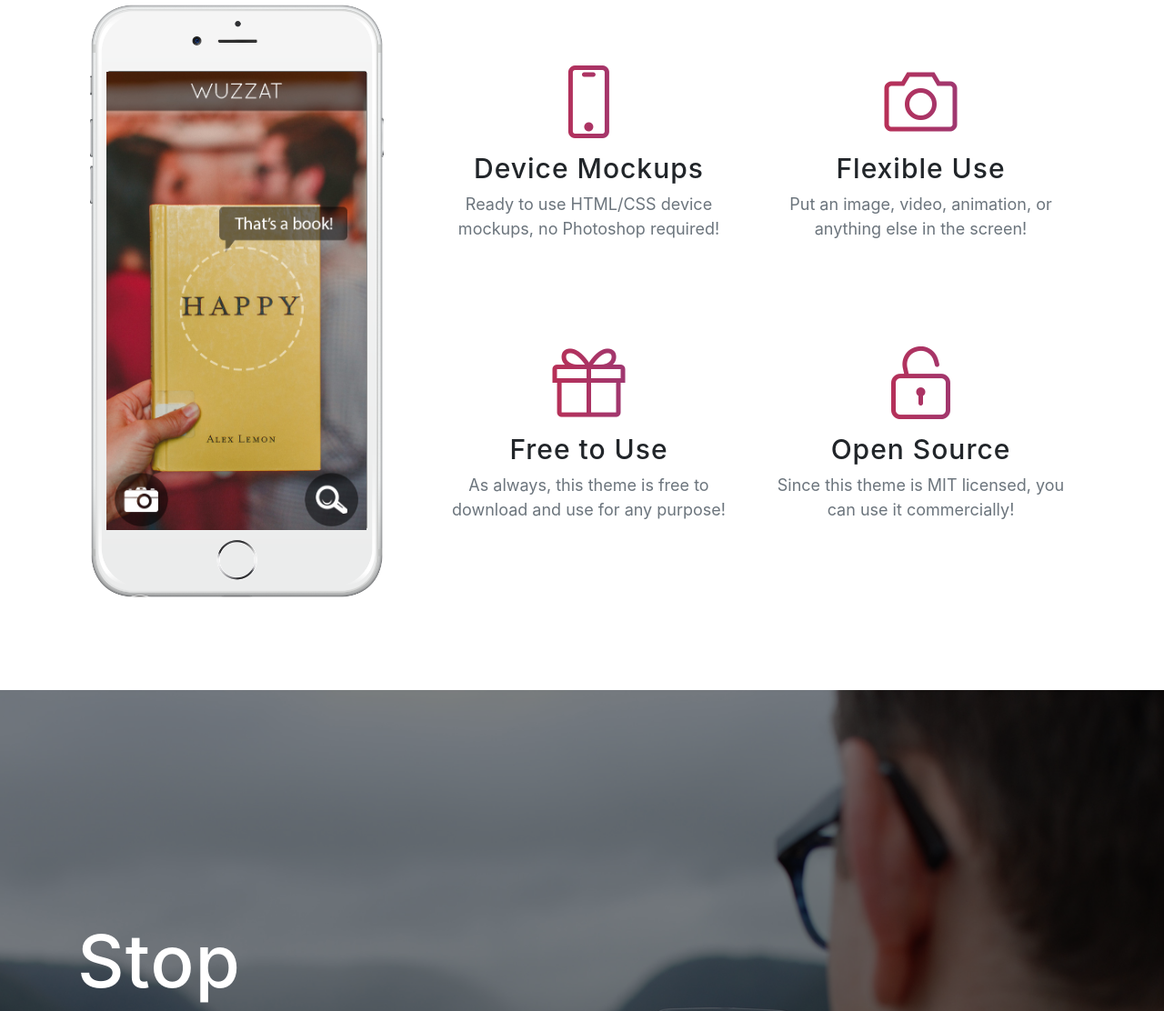
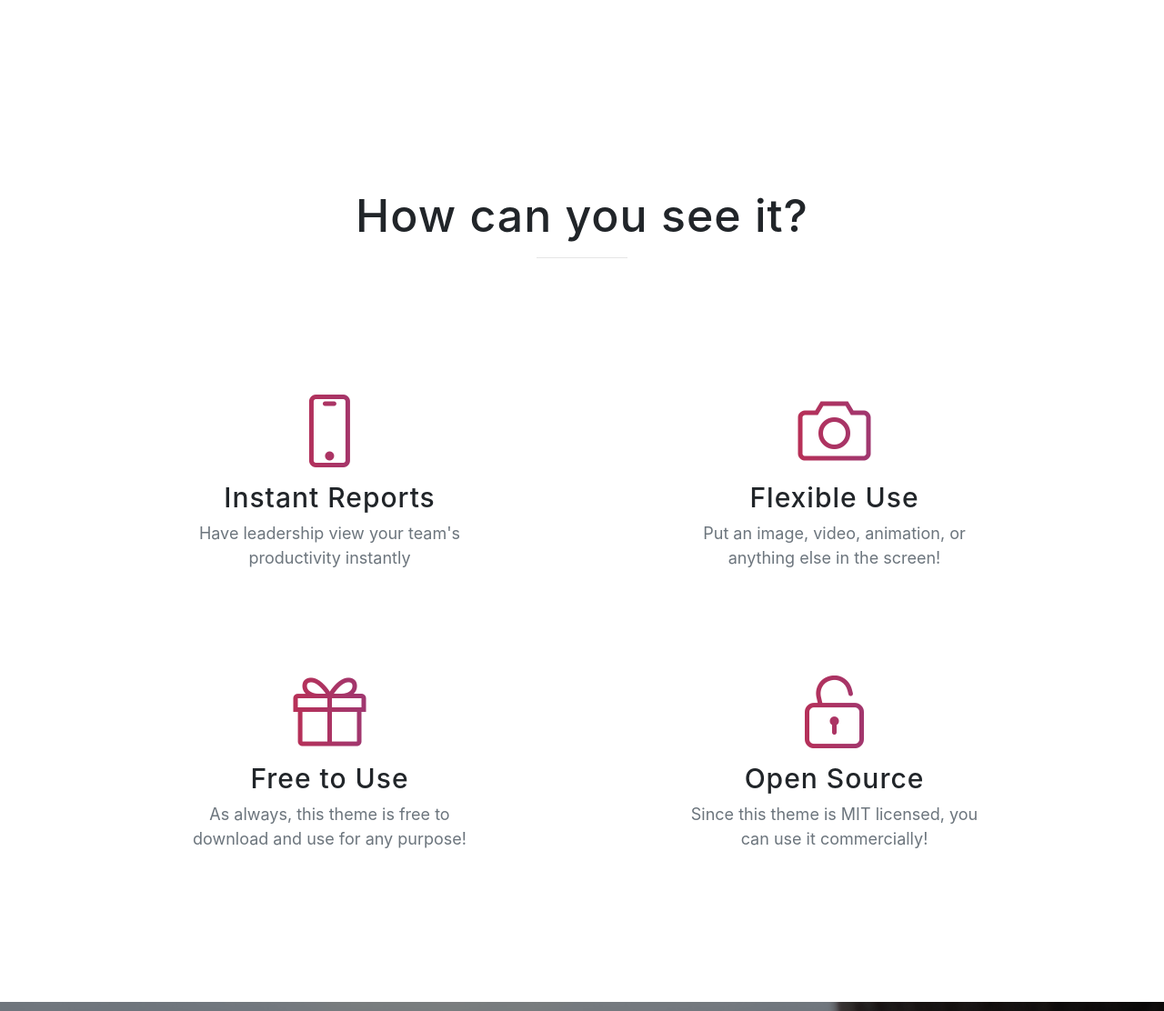
Before and after one commit to rp442cornell/Amps, a website with bundled scripts: page index.html in a window 1280 px wide. Shown: the part 1688-2800 px from the top of the page at 91% size. Built offline with nearby package versions, Linux system fonts and the light colour scheme; a web font is replaced by a local one.

Commit message:
website changes

```diff
--- a/index.html
+++ b/index.html
@@ -8,7 +8,7 @@
     <meta name="description" content="">
     <meta name="author" content="">
 
-    <title>New Age - Start Bootstrap Theme</title>
+    <title>Amplify</title>
 
     <!-- Bootstrap core CSS -->
     <link href="vendor/bootstrap/css/bootstrap.min.css" rel="stylesheet">
@@ -33,7 +33,7 @@
     <!-- Navigation -->
     <nav class="navbar navbar-expand-lg navbar-light fixed-top" id="mainNav">
       <div class="container">
-        <a class="navbar-brand js-scroll-trigger" href="#page-top">Start Bootstrap</a>
+        <a class="navbar-brand js-scroll-trigger" href="#page-top">Amplify</a>
         <button class="navbar-toggler navbar-toggler-right" type="button" data-toggle="collapse" data-target="#navbarResponsive" aria-controls="navbarResponsive" aria-expanded="false" aria-label="Toggle navigation">
           Menu
           <i class="fas fa-bars"></i>
@@ -59,7 +59,7 @@
         <div class="row h-100">
           <div class="col-lg-7 my-auto">
             <div class="header-content mx-auto">
-              <h1 class="mb-5">New Age is an app landing page that will help you beautifully showcase your new mobile app, or anything else!</h1>
+              <h1 class="mb-5">Amplify is an application to provide your company with productivity analysis and reports!</h1>
               <a href="#download" class="btn btn-outline btn-xl js-scroll-trigger">Start Now for Free!</a>
             </div>
           </div>
@@ -82,52 +82,23 @@
       </div>
     </header>
 
-    <section class="download bg-primary text-center" id="download">
-      <div class="container">
-        <div class="row">
-          <div class="col-md-8 mx-auto">
-            <h2 class="section-heading">Discover what all the buzz is about!</h2>
-            <p>Our app is available on any mobile device! Download now to get started!</p>
-            <div class="badges">
-              <a class="badge-link" href="#"><img src="img/google-play-badge.svg" alt=""></a>
-              <a class="badge-link" href="#"><img src="img/app-store-badge.svg" alt=""></a>
-            </div>
-          </div>
-        </div>
-      </div>
-    </section>
 
         <section class="features" id="features">
           <div class="container">
             <div class="section-heading text-center">
-          <h2>Unlimited Features, Unlimited Fun</h2>
-          <p class="text-muted">Check out what you can do with this app theme!</p>
+              <h2>What data can you see?</h2>
+              <p class="text-muted"></p>
               <hr>
             </div>
             <div class="row">
-          <div class="col-lg-4 my-auto">
-            <div class="device-container">
-              <div class="device-mockup iphone6_plus portrait white">
-                <div class="device">
-                  <div class="screen">
-                    <!-- Demo image for screen mockup, you can put an image here, some HTML, an animation, video, or anything else! -->
-                    <img src="img/demo-screen-1.jpg" class="img-fluid" alt="">
-                  </div>
-                  <div class="button">
-                    <!-- You can hook the "home button" to some JavaScript events or just remove it -->
-                  </div>
-                </div>
-              </div>
-            </div>
-          </div>
-          <div class="col-lg-8 my-auto">
+              <div class="col-lg-12 my-auto">
                 <div class="container-fluid">
                   <div class="row">
                     <div class="col-lg-6">
                       <div class="feature-item">
                         <i class="icon-screen-smartphone text-primary"></i>
-                    <h3>Device Mockups</h3>
-                    <p class="text-muted">Ready to use HTML/CSS device mockups, no Photoshop required!</p>
+                        <h3>Instant Reports</h3>
+                        <p class="text-muted">Have leadership view your team's productivity instantly</p>
                       </div>
                     </div>
                     <div class="col-lg-6">
@@ -159,6 +130,57 @@
             </div>
           </div>
         </section>
+
+
+
+                <section class="features" id="features">
+                  <div class="container">
+                    <div class="section-heading text-center">
+                      <h2>How can you see it?</h2>
+                      <p class="text-muted"></p>
+                      <hr>
+                    </div>
+                    <div class="row">
+                      <div class="col-lg-12 my-auto">
+                        <div class="container-fluid">
+                          <div class="row">
+                            <div class="col-lg-6">
+                              <div class="feature-item">
+                                <i class="icon-screen-smartphone text-primary"></i>
+                                <h3>Instant Reports</h3>
+                                <p class="text-muted">Have leadership view your team's productivity instantly</p>
+                              </div>
+                            </div>
+                            <div class="col-lg-6">
+                              <div class="feature-item">
+                                <i class="icon-camera text-primary"></i>
+                                <h3>Flexible Use</h3>
+                                <p class="text-muted">Put an image, video, animation, or anything else in the screen!</p>
+                              </div>
+                            </div>
+                          </div>
+                          <div class="row">
+                            <div class="col-lg-6">
+                              <div class="feature-item">
+                                <i class="icon-present text-primary"></i>
+                                <h3>Free to Use</h3>
+                                <p class="text-muted">As always, this theme is free to download and use for any purpose!</p>
+                              </div>
+                            </div>
+                            <div class="col-lg-6">
+                              <div class="feature-item">
+                                <i class="icon-lock-open text-primary"></i>
+                                <h3>Open Source</h3>
+                                <p class="text-muted">Since this theme is MIT licensed, you can use it commercially!</p>
+                              </div>
+                            </div>
+                          </div>
+                        </div>
+                      </div>
+                    </div>
+                  </div>
+                </section>
+
 
     <section class="cta">
       <div class="cta-content">
```
Lines whose indentation alone changed are shown as unchanged.
